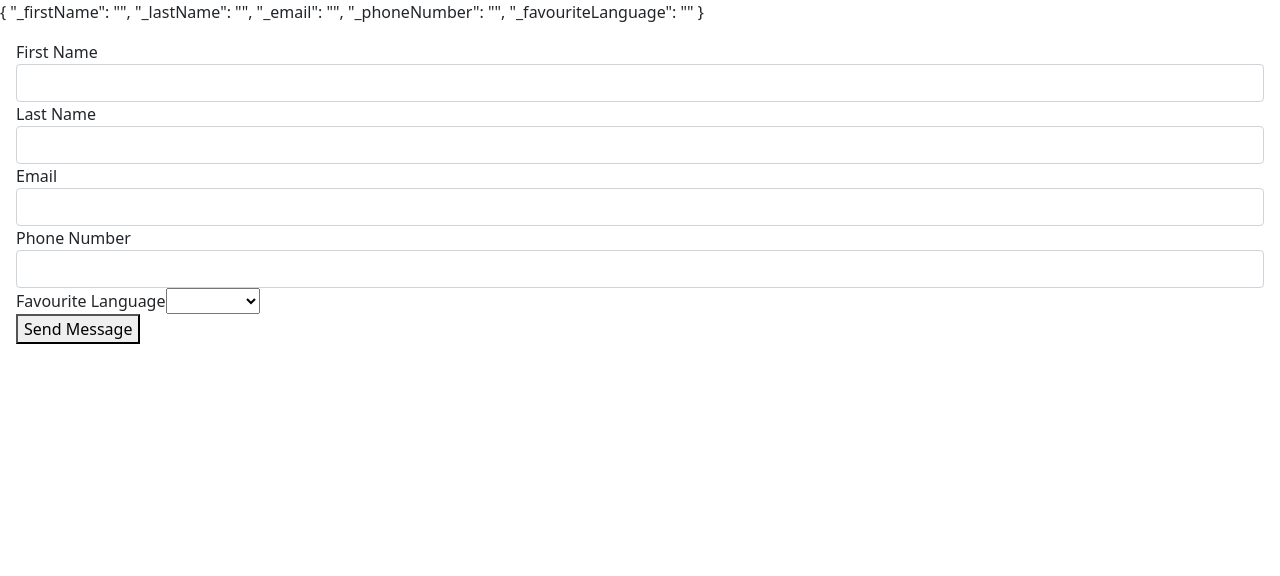
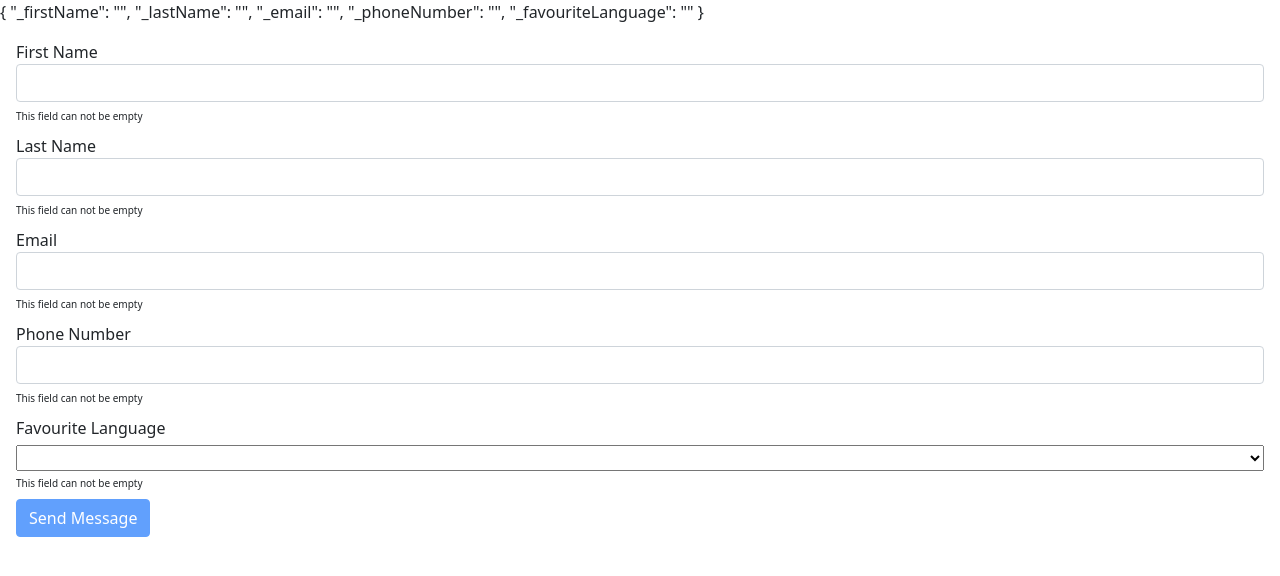
Before and after one commit to Gepoverlow/angular-friendlist, an Angular app in the folder friendlist/: page / in a window 1280 px wide. Shown: the top 576 px of the page. Built offline with nearby package versions, Linux system fonts and the light colour scheme.

Commit message:
added extra validation to the form

```diff
--- a/friendlist/src/app/form/form.component.css
+++ b/friendlist/src/app/form/form.component.css
@@ -0,0 +1,17 @@
+.redOutline {
+  border: 1px solid red;
+}
+
+.emptySpan {
+  font-size: 10px;
+}
+
+#languageInput {
+  display: flex;
+  flex-direction: column;
+  gap: 0.3em;
+}
+
+.form-group {
+  margin: 0.5em 0 0.5em 0;
+}
--- a/friendlist/src/app/form/form.component.html
+++ b/friendlist/src/app/form/form.component.html
@@ -1,6 +1,6 @@
 {{ friendModel | json }}
 <div id="form-container" class="m-3">
-  <form #formName="ngForm" action="post">
+  <form #formName="ngForm" action="post" novalidate>
     <div class="form-group">
       <label for="firstName">First Name</label>
       <input
@@ -11,8 +11,15 @@
         [(ngModel)]="friendModel.firstName"
         ngModel
         required
-        [class.alert-danger]="firstName.invalid && firstName.touched"
+        [class.redOutline]="firstName.invalid && firstName.touched"
+        pattern="[a-zA-Z]+"
       />
+      <span class="emptySpan" *ngIf="firstName.errors?.['required']"
+        >This field can not be empty</span
+      >
+      <span class="alert-danger" *ngIf="firstName.errors?.['pattern']"
+        >Please enter a valid name</span
+      >
     </div>
     <div class="form-group">
       <label for="lastName">Last Name</label>
@@ -24,8 +31,15 @@
         [(ngModel)]="friendModel.lastName"
         ngModel
         required
-        [class.alert-danger]="lastName.invalid && lastName.touched"
+        [class.redOutline]="lastName.invalid && lastName.touched"
+        pattern="[a-zA-Z]+"
       />
+      <span class="emptySpan" *ngIf="lastName.errors?.['required']"
+        >This field can not be empty</span
+      >
+      <span class="alert-danger" *ngIf="lastName.errors?.['pattern']"
+        >Please enter a valid last name</span
+      >
     </div>
     <div class="form-group">
       <label for="email">Email</label>
@@ -37,8 +51,15 @@
         [(ngModel)]="friendModel.email"
         ngModel
         required
-        [class.alert-danger]="email.invalid && email.touched"
+        [class.redOutline]="email.invalid && email.touched"
+        pattern="^\w+([\.-]?\w+)*@\w+([\.-]?\w+)*(\.\w{2,3})+$"
       />
+      <span class="emptySpan" *ngIf="email.errors?.['required']"
+        >This field can not be empty</span
+      >
+      <span class="alert-danger" *ngIf="email.errors?.['pattern']"
+        >Please enter a valid email</span
+      >
     </div>
     <div class="form-group">
       <label for="phoneNumber">Phone Number</label>
@@ -50,10 +71,17 @@
         [(ngModel)]="friendModel.phoneNumber"
         ngModel
         required
-        [class.alert-danger]="phoneNumber.invalid && phoneNumber.touched"
+        [class.redOutline]="phoneNumber.invalid && phoneNumber.touched"
+        pattern="^(((\+|00)32[ ]?(?:\(0\)[ ]?)?)|0){1}(4(60|[789]\d)\/?(\s?\d{2}\.?){2}(\s?\d{2})|(\d\/?\s?\d{3}|\d{2}\/?\s?\d{2})(\.?\s?\d{2}){2})$"
       />
+      <span class="emptySpan" *ngIf="phoneNumber.errors?.['required']"
+        >This field can not be empty</span
+      >
+      <span class="alert-danger" *ngIf="phoneNumber.errors?.['pattern']"
+        >Please enter a valid phone number</span
+      >
     </div>
-    <div class="form-group">
+    <div id="languageInput" class="form-group">
       <label for="favouriteLanguage">Favourite Language</label>
       <select
         name="favouriteLanguage"
@@ -61,7 +89,7 @@
         [(ngModel)]="friendModel.favouriteLanguage"
         ngModel
         required
-        [class.alert-danger]="
+        [class.redOutline]="
           favouriteLanguage.invalid && favouriteLanguage.touched
         "
       >
@@ -69,9 +97,21 @@
           {{ language }}
         </option>
       </select>
+      <span class="emptySpan" *ngIf="favouriteLanguage.errors?.['required']"
+        >This field can not be empty</span
+      >
+      <span class="alert-danger" *ngIf="favouriteLanguage.errors?.['pattern']"
+        >Please enter a valid language</span
+      >
     </div>
     <div class="form-group">
-      <button type="submit">Send Message</button>
+      <button
+        class="btn btn-primary"
+        [disabled]="formName.form.invalid"
+        type="submit"
+      >
+        Send Message
+      </button>
     </div>
   </form>
 </div>
--- a/friendlist/src/app/form/form.component.ts
+++ b/friendlist/src/app/form/form.component.ts
@@ -1,5 +1,5 @@
 import { Component, OnInit } from '@angular/core';
-import { Friend } from '../friend';
+import { Friend } from '../models/friend';
 
 @Component({
   selector: 'app-form-component',
```
Also changed, not shown: friendlist/src/app/models/friend.ts (renamed from friendlist/src/app/friend.ts).
